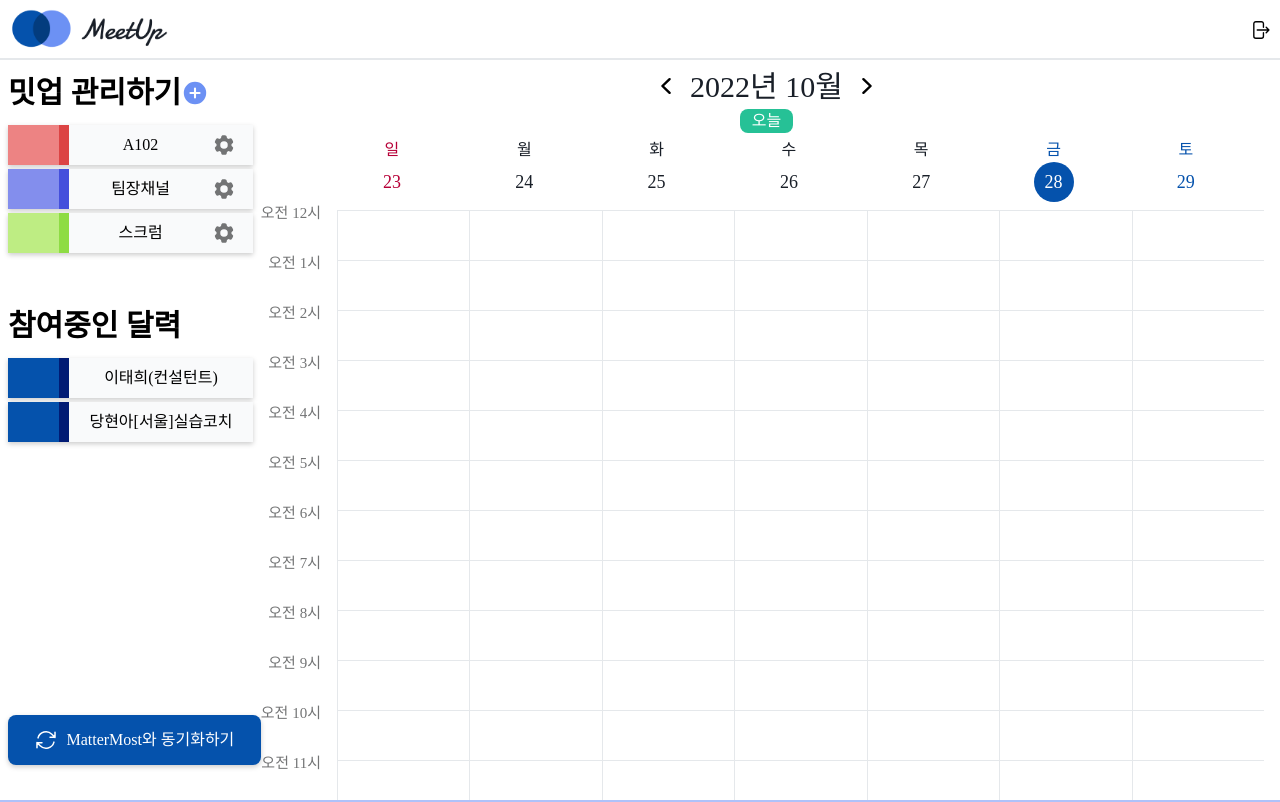
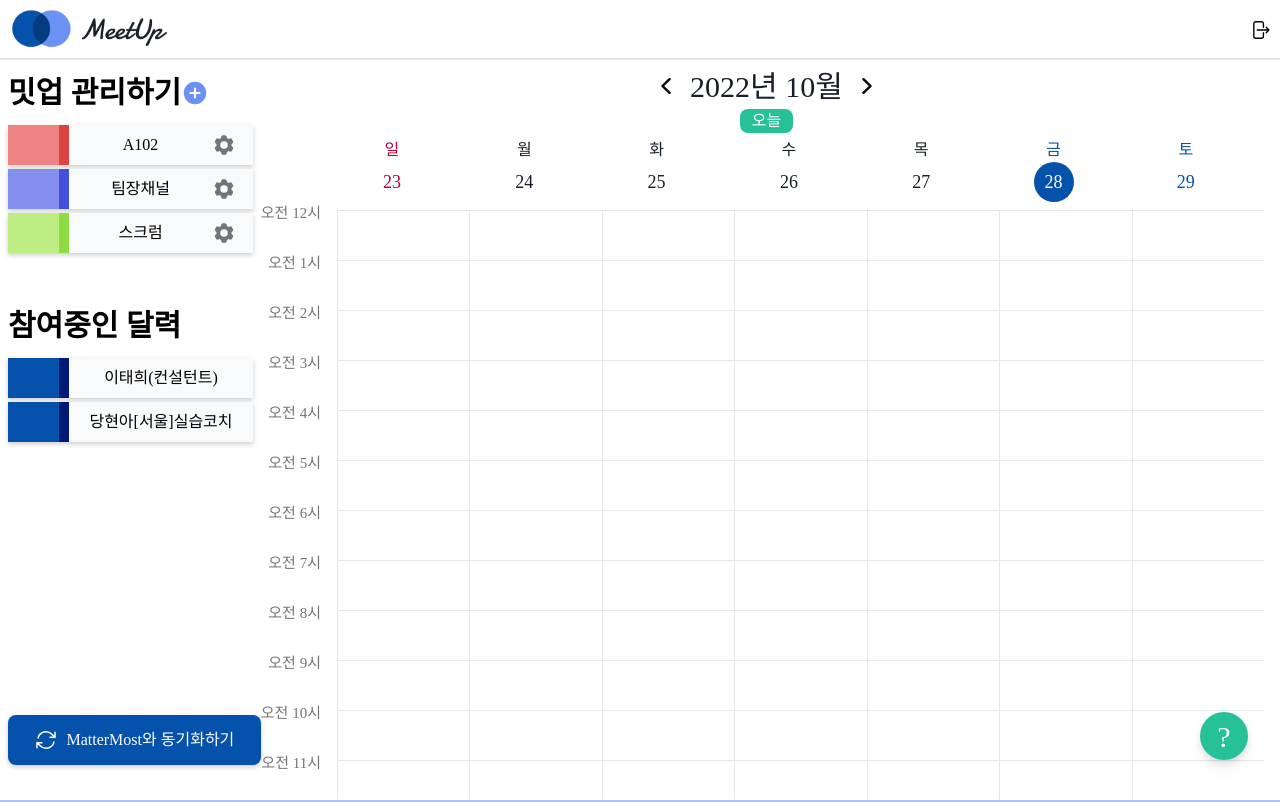
Before and after one commit to drsuneamer/MeetUp, a React (Create React App) app in the folder frontend/: page / in a window 1280 px wide. Shown: the top 802 px of the page. Built offline with nearby package versions, Linux system fonts and the light colour scheme.

Commit message:
[#S07P31A102-176][FE] feat: add tutorial button

```diff
--- a/frontend/src/pages/MeetUp.tsx
+++ b/frontend/src/pages/MeetUp.tsx
@@ -3,8 +3,16 @@ import Sidebar from '../components/SideBar';
 import Calendar from '../components/Calendar';
 import Modal from '../components/modal/Modal'
 import Layout from '../components/layout/Layout';
+import { useNavigate } from 'react-router-dom';
 
 const MeetUp = () => {
+
+  const navigate = useNavigate()
+
+  function tutorialHandler() {
+    navigate('/tutorial')
+}
+
   return (
     <Layout>
     <div className={'h-screen flex flex-col overflow-hidden '}>
@@ -15,6 +23,9 @@ const MeetUp = () => {
         <Calendar />
         <Modal />
       </main>
+
+      <button onClick={tutorialHandler} title="tutorial"
+        className="fixed z-90 bottom-10 right-8 bg-primary w-12 h-12 rounded-full drop-shadow-lg flex justify-center items-center text-xl hover:bg-blue-700 hover:drop-shadow-2xl hover:animate-bounce duration-300 text-background">&#63;</button>
     </div>
     </Layout>
   );
```
